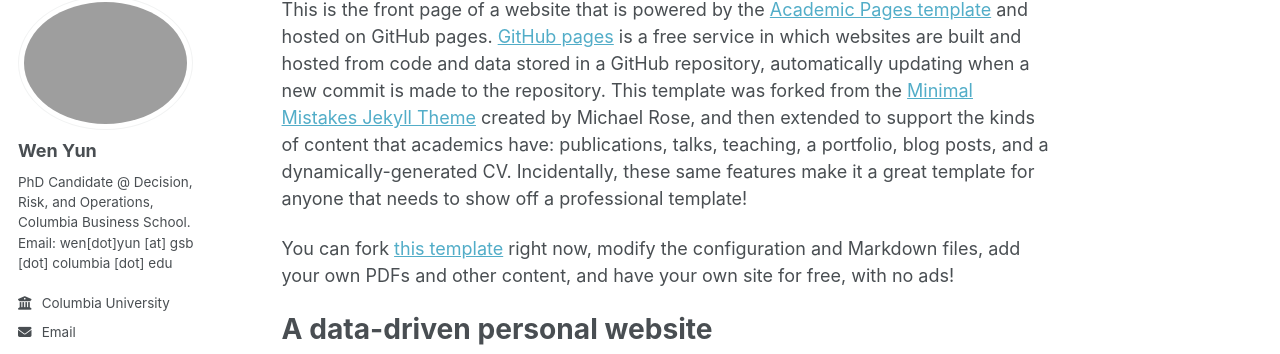
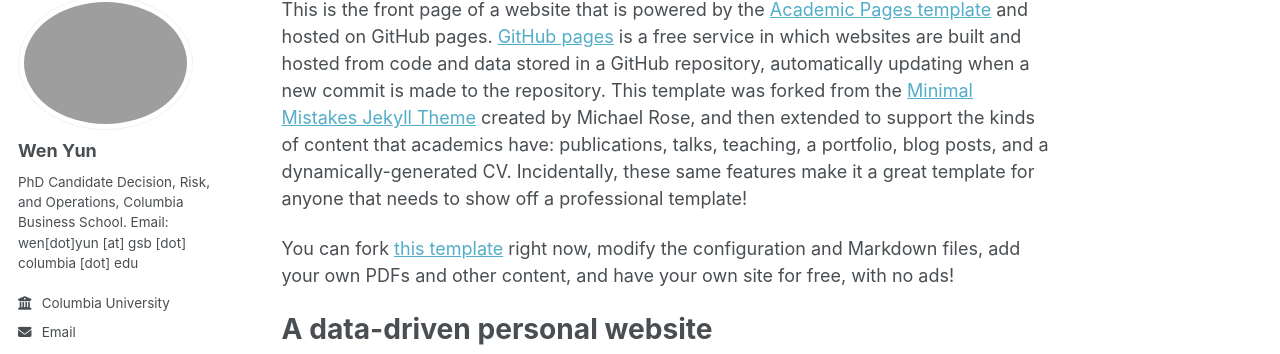
Before and after one commit to wenyun0/wenyun0.github.io, a Jekyll site: the page built from _pages/about.md, in a window 1280 px wide. Shown: the part 103-457 px from the top of the page. Built offline with Jekyll 4.4.1, drawn with Linux system fonts in a browser that asks for light colours; a script that is not in the unit is left out; part of the change alters nothing that is shown.

```diff
--- a/_config.yml
+++ b/_config.yml
@@ -26,7 +26,7 @@ author:
   avatar           : "wy.jpg"
   name             : "Wen Yun"
   pronouns         : # example: "she/her"
-  bio              : "PhD Candidate @ Decision, Risk, and Operations, Columbia Business School.\nEmail: wen[dot]yun [at] gsb [dot] columbia [dot] edu"
+  bio              : "PhD Candidate \nDecision, Risk, and Operations, Columbia Business School.\nEmail: wen[dot]yun [at] gsb [dot] columbia [dot] edu"
   #  location         : ""
   employer         : "Columbia University"
   uri              : # URL
```
